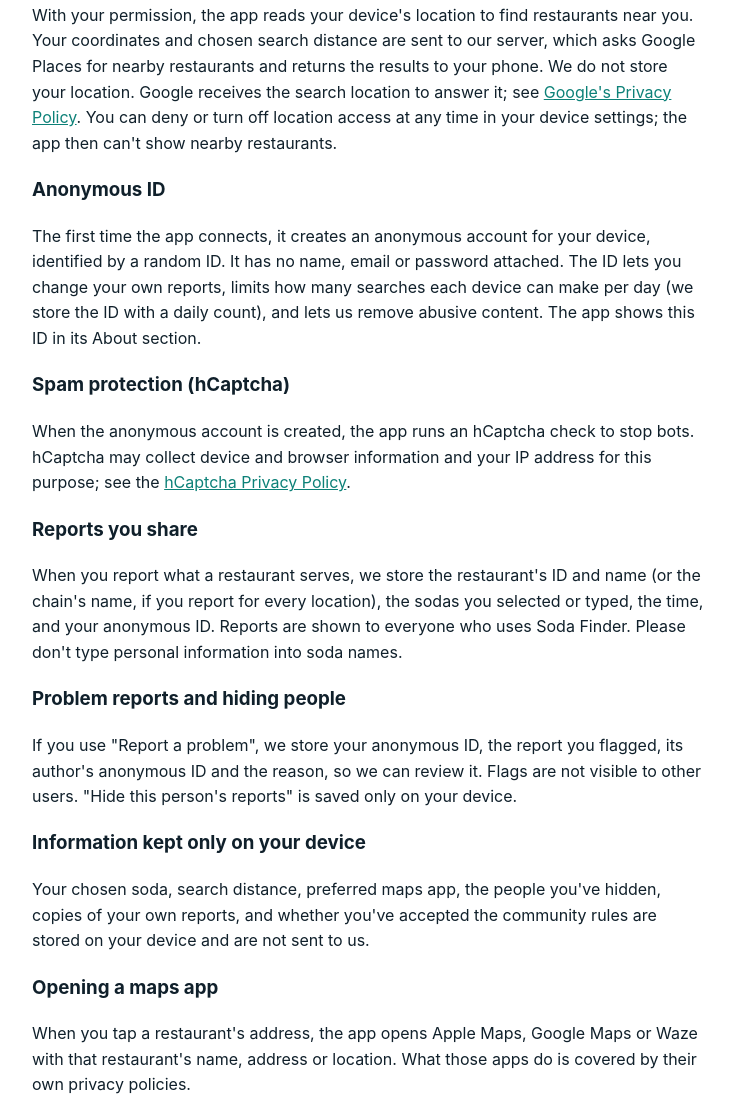
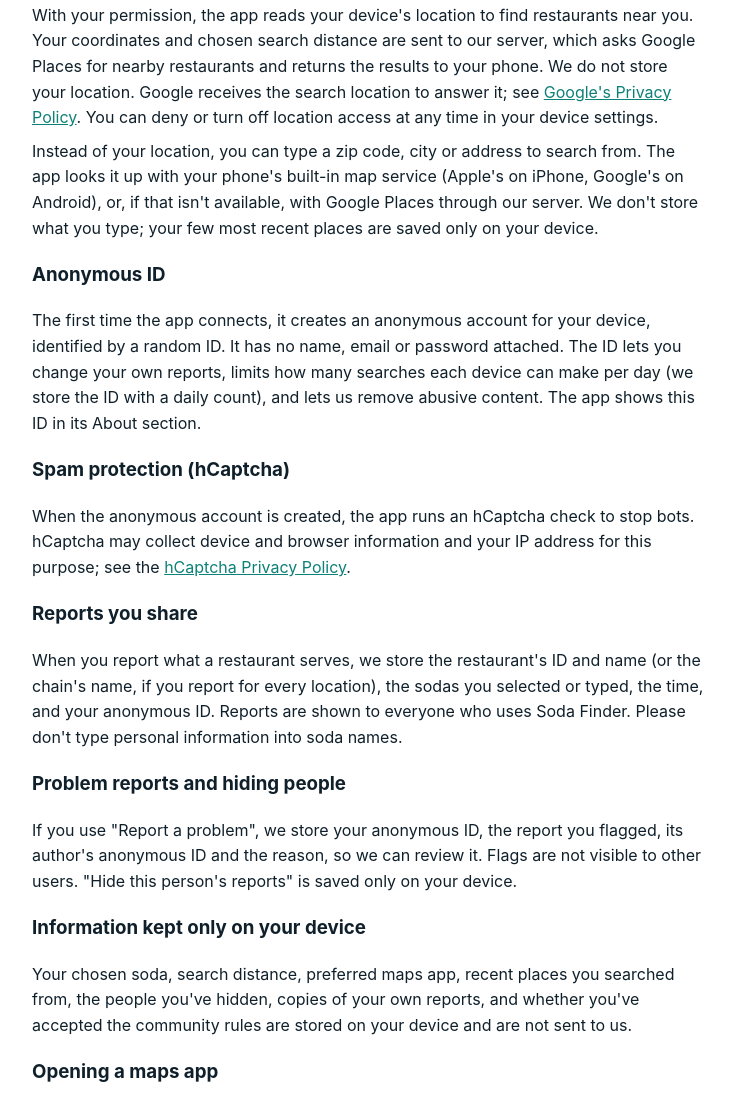
Before and after one commit to adamrorr-svg/soda-finder-privacy, a plain HTML site: page index.html in a window 1280 px wide. Shown: the part 584-1685 px from the top of the page, without its empty margins (272-1005 px from the left). Drawn offline with Linux system fonts and the light colour scheme.

Commit message:
Privacy policy: typed places to search from

```diff
--- a/index.html
+++ b/index.html
@@ -58,7 +58,11 @@
   and chosen search distance are sent to our server, which asks Google Places for nearby restaurants and returns
   the results to your phone. We do not store your location. Google receives the search location to answer it;
   see <a href="https://policies.google.com/privacy">Google's Privacy Policy</a>. You can deny or turn off location
-  access at any time in your device settings; the app then can't show nearby restaurants.</p>
+  access at any time in your device settings.</p>
+  <p>Instead of your location, you can type a zip code, city or address to search from. The app looks it up
+  with your phone's built-in map service (Apple's on iPhone, Google's on Android), or, if that isn't available,
+  with Google Places through our server. We don't store what you type; your few most recent places are saved
+  only on your device.</p>
 
   <h3>Anonymous ID</h3>
   <p>The first time the app connects, it creates an anonymous account for your device, identified by a random ID.
@@ -82,8 +86,9 @@
   saved only on your device.</p>
 
   <h3>Information kept only on your device</h3>
-  <p>Your chosen soda, search distance, preferred maps app, the people you've hidden, copies of your own reports,
-  and whether you've accepted the community rules are stored on your device and are not sent to us.</p>
+  <p>Your chosen soda, search distance, preferred maps app, recent places you searched from, the people you've
+  hidden, copies of your own reports, and whether you've accepted the community rules are stored on your device
+  and are not sent to us.</p>
 
   <h3>Opening a maps app</h3>
   <p>When you tap a restaurant's address, the app opens Apple Maps, Google Maps or Waze with that restaurant's
@@ -102,7 +107,7 @@
       <thead><tr><th>Provider</th><th>What for</th><th>What it receives</th></tr></thead>
       <tbody>
         <tr><td><a href="https://supabase.com/privacy">Supabase</a></td><td>Hosts our database, anonymous accounts and server</td><td>Anonymous ID, reports, flags, search requests, IP address (in server logs)</td></tr>
-        <tr><td><a href="https://policies.google.com/privacy">Google Places</a></td><td>Restaurant names, addresses and locations, plus websites, phone numbers and hours when you ask for them</td><td>The location and distance of each search; the restaurant's ID when you ask for its details</td></tr>
+        <tr><td><a href="https://policies.google.com/privacy">Google Places</a></td><td>Restaurant names, addresses and locations, plus websites, phone numbers and hours when you ask for them</td><td>The location and distance of each search; the restaurant's ID when you ask for its details; a typed place, when your phone can't look it up itself</td></tr>
         <tr><td><a href="https://www.hcaptcha.com/privacy">hCaptcha</a></td><td>Spam and bot protection</td><td>Device and browser information, IP address, once per device</td></tr>
       </tbody>
     </table>
```
